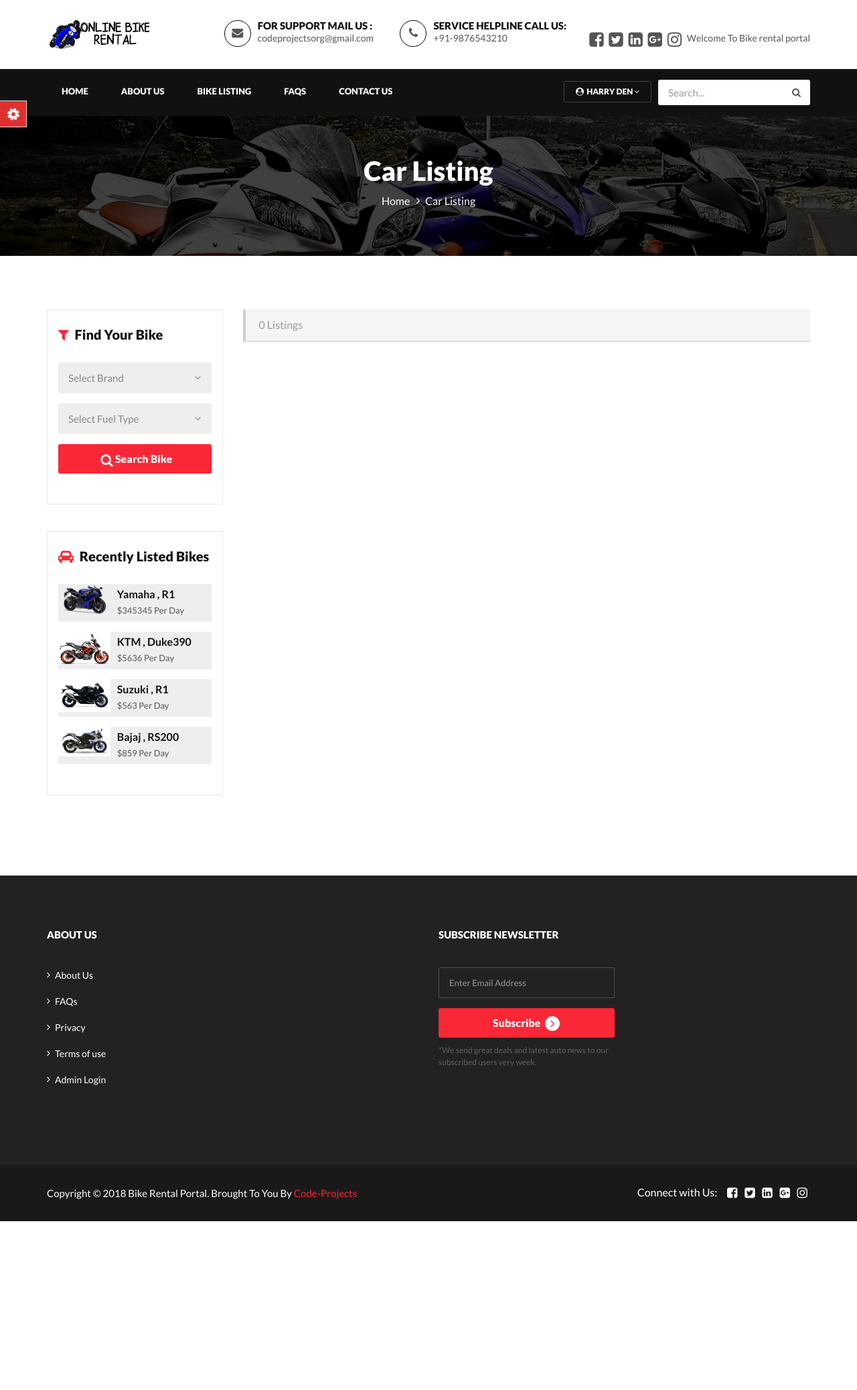
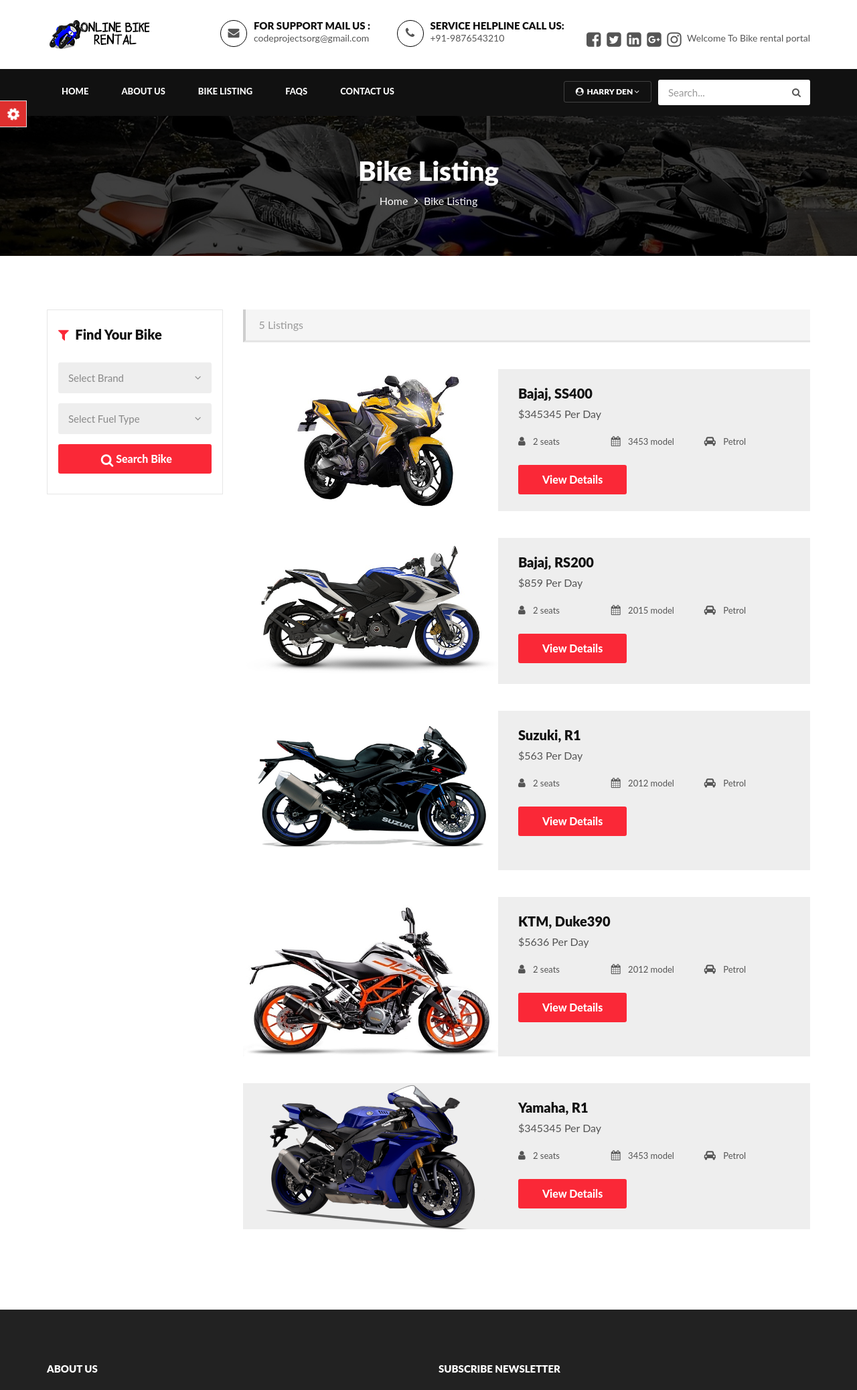
Before and after one commit to McRyan1999/bikerental, a PHP site: page /search-carresult.php in a window 1280 px wide. Shown: the top 2075 px of the page at 67% size. Before the commit the page ends 1823 px from the top, so only its background shows below. Run offline with PHP 8.4, Linux system fonts and the light colour scheme; a user stored in the database is signed in; data comes from the database, SQL or seed files in the repository; data that the repository does not hold is empty.

Commit message:
Update search-carresult.php

```diff
--- a/search-carresult.php
+++ b/search-carresult.php
@@ -7,72 +7,52 @@
 <!DOCTYPE HTML>
 <html lang="en">
 <head>
-<meta http-equiv="Content-Type" content="text/html; charset=utf-8">
+<meta charset="utf-8">
 <meta http-equiv="X-UA-Compatible" content="IE=edge">
-<meta name="viewport" content="width=device-width,initial-scale=1">
-<meta name="keywords" content="">
-<meta name="description" content="">
+<meta name="viewport" content="width=device-width, initial-scale=1">
 <title>Bike Rental Portal | Bike Listing</title>
-<!--Bootstrap -->
-<link rel="stylesheet" href="assets/css/bootstrap.min.css" type="text/css">
-<!--Custome Style -->
-<link rel="stylesheet" href="assets/css/styles.css" type="text/css">
-<!--OWL Carousel slider-->
-<link rel="stylesheet" href="assets/css/owl.carousel.css" type="text/css">
-<link rel="stylesheet" href="assets/css/owl.transitions.css" type="text/css">
-<!--slick-slider -->
+
+<!-- Stylesheets -->
+<link rel="stylesheet" href="assets/css/bootstrap.min.css">
+<link rel="stylesheet" href="assets/css/styles.css">
+<link rel="stylesheet" href="assets/css/owl.carousel.css">
+<link rel="stylesheet" href="assets/css/owl.transitions.css">
 <link href="assets/css/slick.css" rel="stylesheet">
-<!--bootstrap-slider -->
 <link href="assets/css/bootstrap-slider.min.css" rel="stylesheet">
-<!--FontAwesome Font Style -->
 <link href="assets/css/font-awesome.min.css" rel="stylesheet">
 
-<!-- SWITCHER -->
-		<link rel="stylesheet" id="switcher-css" type="text/css" href="assets/switcher/css/switcher.css" media="all" />
-		<link rel="alternate stylesheet" type="text/css" href="assets/switcher/css/red.css" title="red" media="all" data-default-color="true" />
-		<link rel="alternate stylesheet" type="text/css" href="assets/switcher/css/orange.css" title="orange" media="all" />
-		<link rel="alternate stylesheet" type="text/css" href="assets/switcher/css/blue.css" title="blue" media="all" />
-		<link rel="alternate stylesheet" type="text/css" href="assets/switcher/css/pink.css" title="pink" media="all" />
-		<link rel="alternate stylesheet" type="text/css" href="assets/switcher/css/green.css" title="green" media="all" />
-		<link rel="alternate stylesheet" type="text/css" href="assets/switcher/css/purple.css" title="purple" media="all" />
+<!-- Switcher -->
+<link rel="stylesheet" href="assets/switcher/css/switcher.css">
+</head>
 
-<!-- Fav and touch icons -->
-<link rel="apple-touch-icon-precomposed" sizes="144x144" href="assets/images/favicon-icon/apple-touch-icon-144-precomposed.png">
-<link rel="apple-touch-icon-precomposed" sizes="114x114" href="assets/images/favicon-icon/apple-touch-icon-114-precomposed.html">
-<link rel="apple-touch-icon-precomposed" sizes="72x72" href="assets/images/favicon-icon/apple-touch-icon-72-precomposed.png">
-<link rel="apple-touch-icon-precomposed" href="assets/images/favicon-icon/apple-touch-icon-57-precomposed.png">
-<link rel="shortcut icon" href="assets/images/favicon-icon/24x24.png">
-<link href="https://fonts.googleapis.com/css?family=Lato:300,400,700,900" rel="stylesheet">
-</head>
 <body>
 
 <!-- Start Switcher -->
-<?php include('includes/colorswitcher.php');?>
+<?php include('includes/colorswitcher.php'); ?>
 <!-- /Switcher -->
 
-<!--Header-->
-<?php include('includes/header.php');?>
+<!-- Header -->
+<?php include('includes/header.php'); ?>
 <!-- /Header -->
 
-<!--Page Header-->
+<!-- Page Header -->
 <section class="page-header listing_page">
   <div class="container">
     <div class="page-header_wrap">
       <div class="page-heading">
-        <h1>Car Listing</h1>
+        <h1>Bike Listing</h1>
       </div>
       <ul class="coustom-breadcrumb">
         <li><a href="#">Home</a></li>
-        <li>Car Listing</li>
+        <li>Bike Listing</li>
       </ul>
     </div>
   </div>
-  <!-- Dark Overlay-->
   <div class="dark-overlay"></div>
 </section>
-<!-- /Page Header-->
+<!-- /Page Header -->
 
-<!--Listing-->
+<!-- Listing Section -->
 <section class="listing-page">
   <div class="container">
     <div class="row">
@@ -80,156 +60,109 @@
         <div class="result-sorting-wrapper">
           <div class="sorting-count">
             <?php
-//Query for Listing count
-$brand=$_POST['brand'];
-$fueltype=$_POST['fueltype'];
-$sql = "SELECT id from tblvehicles where tblvehicles.VehiclesBrand=:brand and tblvehicles.FuelType=:fueltype";
-$query = $dbh -> prepare($sql);
-$query -> bindParam(':brand',$brand, PDO::PARAM_STR);
-$query -> bindParam(':fueltype',$fueltype, PDO::PARAM_STR);
+            // Check if filter is set
+            $brand = isset($_POST['brand']) ? trim(htmlspecialchars($_POST['brand'])) : "";
+            $fueltype = isset($_POST['fueltype']) ? trim(htmlspecialchars($_POST['fueltype'])) : "";
+
+            // Query for listing count
+            $sql = "SELECT COUNT(id) as total FROM tblvehicles WHERE VehiclesBrand LIKE :brand AND FuelType LIKE :fueltype";
+            $query = $dbh->prepare($sql);
+            $query->bindValue(':brand', "%$brand%", PDO::PARAM_STR);
+            $query->bindValue(':fueltype', "%$fueltype%", PDO::PARAM_STR);
             $query->execute();
-$results=$query->fetchAll(PDO::FETCH_OBJ);
-$cnt=$query->rowCount();
+            $countResult = $query->fetch(PDO::FETCH_OBJ);
             ?>
-<p><span><?php echo htmlentities($cnt);?> Listings</span></p>
+            <p><span><?php echo htmlentities($countResult->total); ?> Listings</span></p>
           </div>
         </div>
 
         <?php
+        // Fetch Bike Listings
+        $sql = "SELECT tblvehicles.*, tblbrands.BrandName FROM tblvehicles
+                JOIN tblbrands ON tblbrands.id = tblvehicles.VehiclesBrand
+                WHERE tblvehicles.VehiclesBrand LIKE :brand AND tblvehicles.FuelType LIKE :fueltype";
+        $query = $dbh->prepare($sql);
+        $query->bindValue(':brand', "%$brand%", PDO::PARAM_STR);
+        $query->bindValue(':fueltype', "%$fueltype%", PDO::PARAM_STR);
+        $query->execute();
+        $vehicles = $query->fetchAll(PDO::FETCH_OBJ);
 
-$sql = "SELECT tblvehicles.*,tblbrands.BrandName,tblbrands.id as bid  from tblvehicles join tblbrands on tblbrands.id=tblvehicles.VehiclesBrand where tblvehicles.VehiclesBrand=:brand and tblvehicles.FuelType=:fueltype";
-$query = $dbh -> prepare($sql);
-$query -> bindParam(':brand',$brand, PDO::PARAM_STR);
-$query -> bindParam(':fueltype',$fueltype, PDO::PARAM_STR);
-$query->execute();
-$results=$query->fetchAll(PDO::FETCH_OBJ);
-$cnt=1;
-if($query->rowCount() > 0)
-{
-foreach($results as $result)
-{  ?>
+        if ($query->rowCount() > 0) {
+          foreach ($vehicles as $vehicle) { ?>
             <div class="product-listing-m gray-bg">
-          <div class="product-listing-img"><img src="admin/img/vehicleimages/<?php echo htmlentities($result->Vimage1);?>" class="img-responsive" alt="Image" /> </a>
+              <div class="product-listing-img">
+                <a href="vehical-details.php?vhid=<?php echo htmlentities($vehicle->id); ?>">
+                  <img src="admin/img/vehicleimages/<?php echo htmlentities($vehicle->Vimage1); ?>" class="img-responsive" alt="Bike Image">
+                </a>
               </div>
               <div class="product-listing-content">
-            <h5><a href="vehical-details.php?vhid=<?php echo htmlentities($result->id);?>"><?php echo htmlentities($result->BrandName);?> , <?php echo htmlentities($result->VehiclesTitle);?></a></h5>
-            <p class="list-price">$<?php echo htmlentities($result->PricePerDay);?> Per Day</p>
+                <h5><a href="vehical-details.php?vhid=<?php echo htmlentities($vehicle->id); ?>">
+                  <?php echo htmlentities($vehicle->BrandName); ?>, <?php echo htmlentities($vehicle->VehiclesTitle); ?>
+                </a></h5>
+                <p class="list-price">$<?php echo htmlentities($vehicle->PricePerDay); ?> Per Day</p>
                 <ul>
-              <li><i class="fa fa-user" aria-hidden="true"></i><?php echo htmlentities($result->SeatingCapacity);?> seats</li>
-              <li><i class="fa fa-calendar" aria-hidden="true"></i><?php echo htmlentities($result->ModelYear);?> model</li>
-              <li><i class="fa fa-car" aria-hidden="true"></i><?php echo htmlentities($result->FuelType);?></li>
+                  <li><i class="fa fa-user"></i> <?php echo htmlentities($vehicle->SeatingCapacity); ?> seats</li>
+                  <li><i class="fa fa-calendar"></i> <?php echo htmlentities($vehicle->ModelYear); ?> model</li>
+                  <li><i class="fa fa-car"></i> <?php echo htmlentities($vehicle->FuelType); ?></li>
                 </ul>
-            <a href="vehical-details.php?vhid=<?php echo htmlentities($result->id);?>" class="btn">View Details <span class="angle_arrow"><i class="fa fa-angle-right" aria-hidden="true"></i></span></a>
+                <a href="vehical-details.php?vhid=<?php echo htmlentities($vehicle->id); ?>" class="btn">View Details</a>
               </div>
             </div>
-      <?php }} ?>
+          <?php }
+        } else {
+          echo "<p class='text-center'>No bikes found matching your criteria.</p>";
+        }
+        ?>
       </div>
 
-      <!--Side-Bar-->
+      <!-- Sidebar -->
       <aside class="col-md-3 col-md-pull-9">
         <div class="sidebar_widget">
           <div class="widget_heading">
-            <h5><i class="fa fa-filter" aria-hidden="true"></i> Find Your Bike </h5>
+            <h5><i class="fa fa-filter"></i> Find Your Bike</h5>
           </div>
-					<div class="sidebar_filter">
           <form action="search-carresult.php" method="post">
             <div class="form-group select">
               <select class="form-control" name="brand">
-									<option>Select Brand</option>
-
-									<?php $sql = "SELECT * from  tblbrands ";
-		$query = $dbh -> prepare($sql);
+                <option value="">Select Brand</option>
+                <?php
+                $sql = "SELECT * FROM tblbrands";
+                $query = $dbh->prepare($sql);
                 $query->execute();
-		$results=$query->fetchAll(PDO::FETCH_OBJ);
-		$cnt=1;
-		if($query->rowCount() > 0)
-		{
-		foreach($results as $result)
-		{       ?>
-		<option value="<?php echo htmlentities($result->id);?>"><?php echo htmlentities($result->BrandName);?></option>
-		<?php }} ?>
-
+                $brands = $query->fetchAll(PDO::FETCH_OBJ);
+                foreach ($brands as $brand) {
+                  echo "<option value='" . htmlentities($brand->id) . "'>" . htmlentities($brand->BrandName) . "</option>";
+                }
+                ?>
               </select>
             </div>
             <div class="form-group select">
               <select class="form-control" name="fueltype">
-									<option>Select Fuel Type</option>
+                <option value="">Select Fuel Type</option>
                 <option value="Petrol">Petrol</option>
                 <option value="Diesel">Diesel</option>
                 <option value="CNG">CNG</option>
               </select>
             </div>
-
-							<div class="form-group">
-								<button type="submit" class="btn btn-block"><i class="fa fa-search" aria-hidden="true"></i> Search Bike</button>
-							</div>
+            <button type="submit" class="btn btn-block"><i class="fa fa-search"></i> Search Bike</button>
           </form>
         </div>
-				</div>
-
-        <div class="sidebar_widget">
-          <div class="widget_heading">
-            <h5><i class="fa fa-car" aria-hidden="true"></i> Recently Listed Bikes</h5>
-          </div>
-          <div class="recent_addedcars">
-            <ul>
-<?php $sql = "SELECT tblvehicles.*,tblbrands.BrandName,tblbrands.id as bid  from tblvehicles join tblbrands on tblbrands.id=tblvehicles.VehiclesBrand order by id desc limit 4";
-$query = $dbh -> prepare($sql);
-$query->execute();
-$results=$query->fetchAll(PDO::FETCH_OBJ);
-$cnt=1;
-if($query->rowCount() > 0)
-{
-foreach($results as $result)
-{  ?>
-
-              <li class="gray-bg">
-                <div class="recent_post_img"> <a href="vehical-details.php?vhid=<?php echo htmlentities($result->id);?>"><img src="admin/img/vehicleimages/<?php echo htmlentities($result->Vimage1);?>" alt="image"></a> </div>
-                <div class="recent_post_title"> <a href="vehical-details.php?vhid=<?php echo htmlentities($result->id);?>"><?php echo htmlentities($result->BrandName);?> , <?php echo htmlentities($result->VehiclesTitle);?></a>
-                  <p class="widget_price">$<?php echo htmlentities($result->PricePerDay);?> Per Day</p>
-                </div>
-              </li>
-              <?php }} ?>
-
-            </ul>
-          </div>
-        </div>
       </aside>
-      <!--/Side-Bar-->
+      <!-- /Sidebar -->
     </div>
   </div>
 </section>
-<!-- /Listing-->
 
-<!--Footer -->
-<?php include('includes/footer.php');?>
-<!-- /Footer-->
-
-<!--Back to top-->
-<div id="back-top" class="back-top"> <a href="#top"><i class="fa fa-angle-up" aria-hidden="true"></i> </a> </div>
-<!--/Back to top-->
-
-<!--Login-Form -->
-<?php include('includes/login.php');?>
-<!--/Login-Form -->
-
-<!--Register-Form -->
-<?php include('includes/registration.php');?>
-
-<!--/Register-Form -->
-
-<!--Forgot-password-Form -->
-<?php include('includes/forgotpassword.php');?>
+<!-- Footer -->
+<?php include('includes/footer.php'); ?>
+<!-- /Footer -->
 
 <!-- Scripts -->
 <script src="assets/js/jquery.min.js"></script>
 <script src="assets/js/bootstrap.min.js"></script>
 <script src="assets/js/interface.js"></script>
-<!--Switcher-->
 <script src="assets/switcher/js/switcher.js"></script>
-<!--bootstrap-slider-JS-->
 <script src="assets/js/bootstrap-slider.min.js"></script>
-<!--Slider-JS-->
 <script src="assets/js/slick.min.js"></script>
 <script src="assets/js/owl.carousel.min.js"></script>
 
```
Lines whose indentation alone changed are shown as unchanged.
